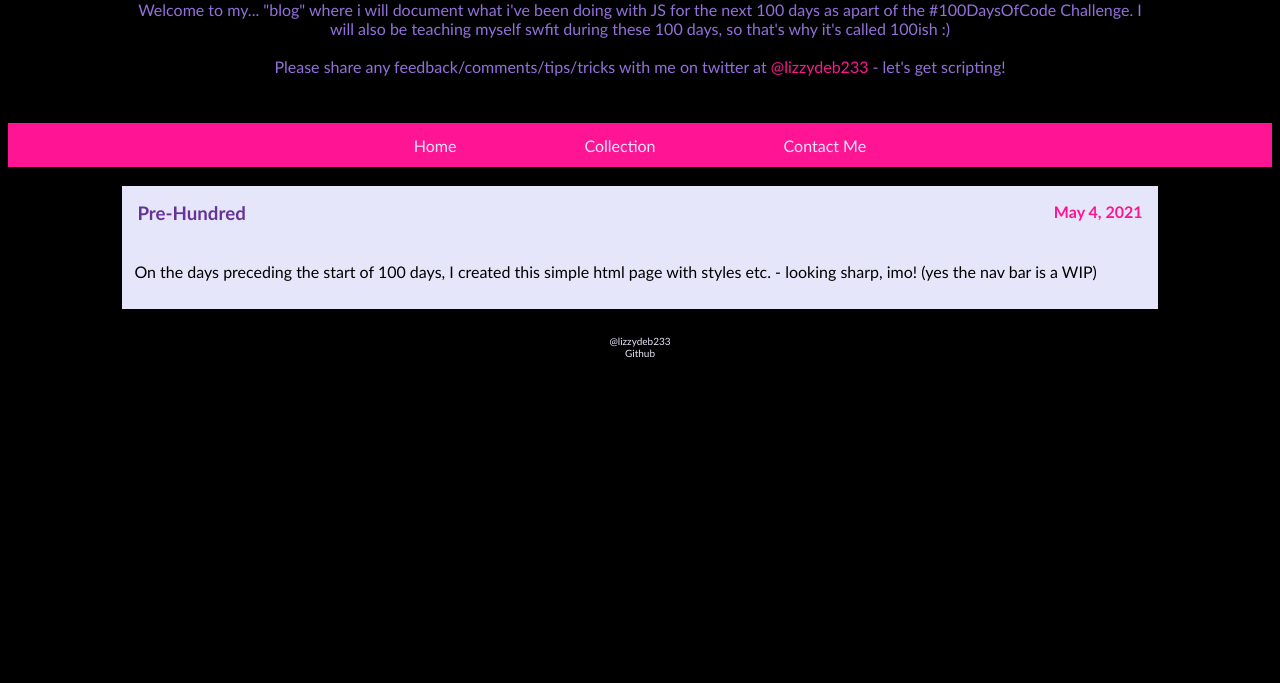
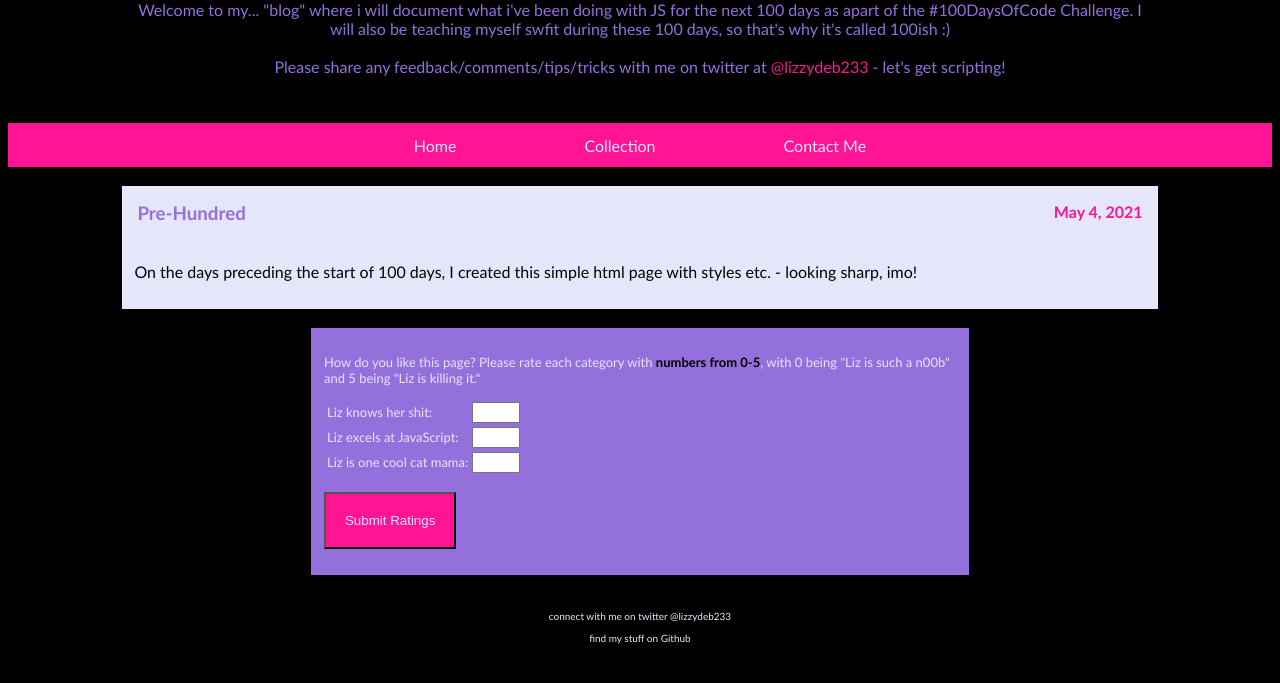
Before and after one commit to lizzyj233/100Days-JS, a website: page index.html in a window 1280 px wide. Shown: the part 103-786 px from the top of the page. Drawn offline with Linux system fonts and the light colour scheme.

Commit message:
practicing what i've already learned

```diff
--- a/index.html
+++ b/index.html
@@ -4,7 +4,6 @@
     <meta name="viewport" content="width=device-width, initial-scale=1.0" />
     <title>100 Days Starts Now</title>
     <link href="styles.css" rel="stylesheet">
-    <script src="JS-Objs.js"></script>
 </head>
 <body>
 
@@ -27,13 +26,41 @@
         <td><h3 class="post-title">Pre-Hundred</h3></td>
         <td><h4 class="post-date">May 4, 2021</h4></td>
     </table>
-    <p>On the days preceding the start of 100 days, I created this simple html page with styles etc. - looking sharp, imo! (yes the nav bar is a WIP)</p>
+    <p>On the days preceding the start of 100 days, I created this simple html page with styles etc. - looking sharp, imo!</p>
 </div>
 </div>
+<br>
+<div id="ratings" class="ratings-container">
 
+    <p>How do you like this page? Please rate each category with <strong style="color:black"> numbers from 0-5</strong>, with 0 being "Liz is such a n00b" and 5 being "Liz is killing it."</p>
+    <form>
+        <table id="ratings-table" class="ratings-table">
+
+            <tr>
+                <td class="ratings-prompt">Liz knows her shit:</td>
+                <td><input type="number" id="rating-cat-1" class="rating-field" min="0" max=5></td>
+            </tr>
+
+            <tr>
+                <td>Liz excels at JavaScript:</td>
+                <td><input type="number" id="rating-cat-2" class="rating-field" min="0" max=5></td>
+            </tr>
+
+            <tr>
+                <td>Liz is one cool cat mama:</td>
+                <td><input type="number" id="rating-cat-3" class="rating-field" min="0" max=5></td>
+            </tr>
+
+        </table><br>
+        <button id="submit-ratings" class="button">Submit Ratings</button>
+    </form>
+    <pre id="log"></pre>
+    <p id="ratings-result" style="display: none;"></p>
+    <script src="/scripts/ratings.js"></script>
+</div>
 </body>
 <footer>
-    <a href="https://twitter.com/lizzydeb233">@lizzydeb233</a><br>
-    <a href="https://github.com/lizzyj233">Github</a>
+    <p>connect with me on twitter <a href="https://twitter.com/lizzydeb233">@lizzydeb233</a></p>
+    <p>find my stuff on <a href="https://github.com/lizzyj233">Github</a></p>
 </footer>
 </html>
--- /dev/null
+++ b/scripts/ratings.js
@@ -0,0 +1,14 @@
+//These are functions that can pretty much go wherever on the site.
+//calculate received ratings
+
+let ratingsForm = document.querySelector("ratings-form");
+
+ratingsForm.addEventListener("submit", function(event) {
+    console.log("in event listener");
+    calculateRating();
+    event.preventDefault();
+  }, false);
+
+function calculateRating(){
+    console.log("event listener works." + ratingsForm);
+}
--- a/styles.css
+++ b/styles.css
@@ -2,7 +2,7 @@
 footer{padding: 2%;
     text-align: center;
     font-size: x-small;
-    color:black;}
+    color:lavender;}
 footer a{color:lavender;}
 
 body{font-family:'Trebuchet MS', 'Lucida Sans Unicode', 'Lucida Grande', 'Lucida Sans', Arial, sans-serif;
@@ -16,6 +16,23 @@ h1{color:deeppink;}
 label{text-align: right;}
 
 /*Styles for classes*/
+.button{
+    position: relative;
+    padding: 3%;
+    background-color: deeppink;
+    color:lavender;
+    border-color: black;
+    border-style: outset;
+}
+.button:hover{
+    position: relative;
+    padding: 3%;
+    background-color: lavender;
+    color:mediumpurple;
+    border-color: black;
+    border-style: inset;
+}
+
 .navigation{
     position: relative;
     overflow: hidden;
@@ -60,9 +77,24 @@ label{text-align: right;}
     color: black;
     background-color: lavender;}
 
+/*ratings styles*/
+.ratings-container {padding: 1%;
+    width: 50%;
+    position: relative;
+    display: block;
+    margin-left: auto;
+    margin-right: auto;
+    color: lavender;
+    background-color: mediumpurple;
+    font-size: small ;}
+.ratings-table{
+    color:lavender;
+    font-size:small;
+}
+
 
 /*post styles*/
-.post-title{color:rebeccapurple;
+.post-title{color:mediumpurple;
 text-align: left}
 .post-date{color:deeppink;
 text-align:right}
```
Also changed, not shown: scripts/JS-Objs.js (added).
